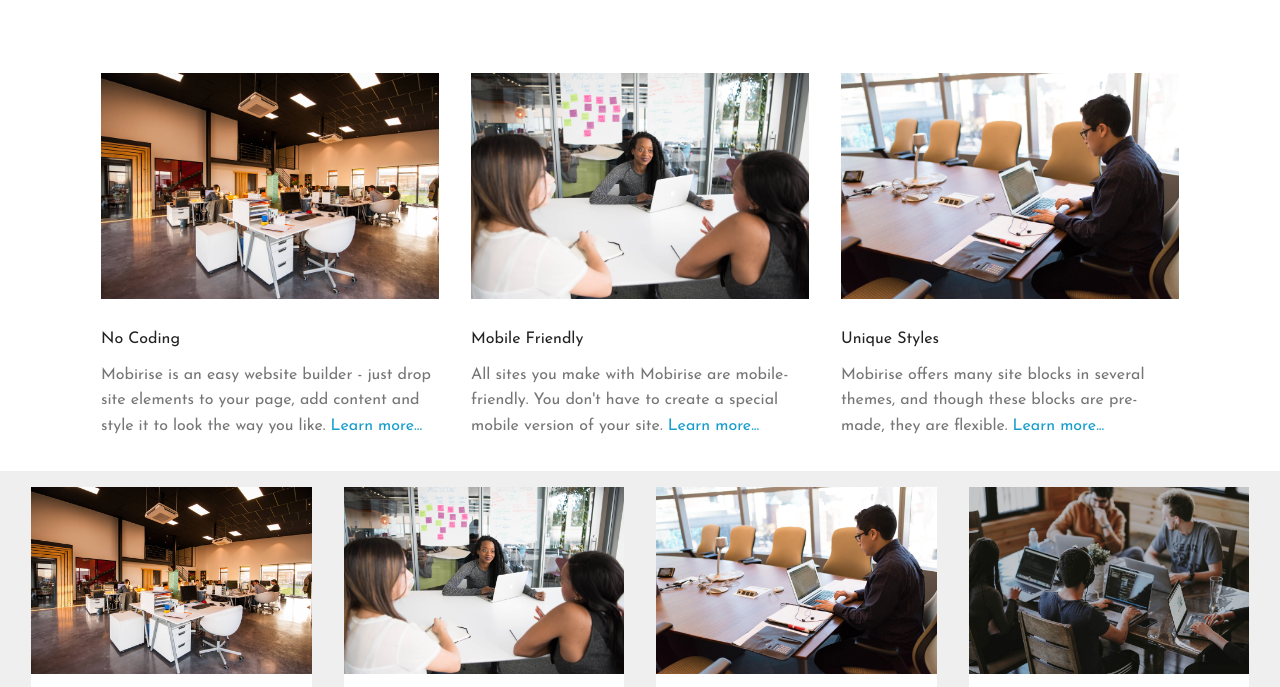
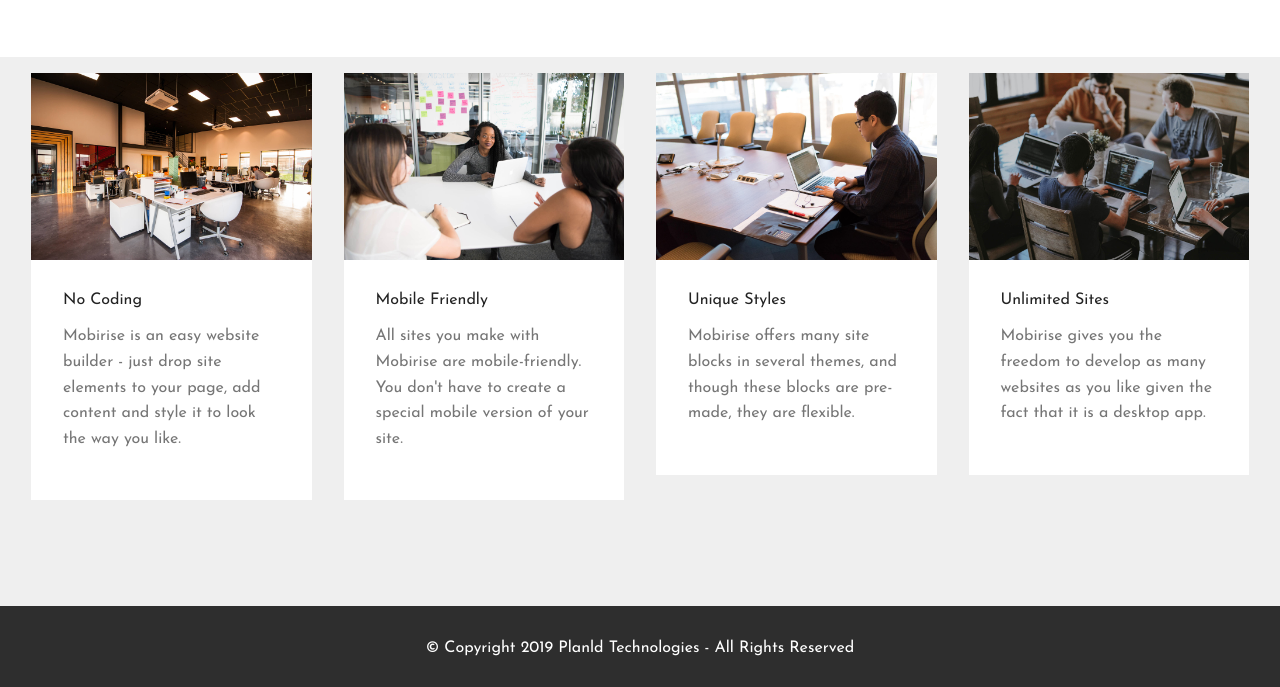
Before and after one commit to planld/planld.github.io, a plain HTML site: page blog.html in a window 1280 px wide. Shown: the part 265-952 px from the top of the page. Drawn offline with Linux system fonts and the light colour scheme.

Commit message:
create github pages

```diff
--- a/assets/mobirise/css/mbr-additional.css
+++ b/assets/mobirise/css/mbr-additional.css
@@ -1950,26 +1950,6 @@ section.lazy-placeholder:after {
 .cid-rJQ6UGlKqB .mbr-section-subtitle {
   color: #767676;
 }
-.cid-rJQa6GpHzZ {
-  padding-top: 0px;
-  padding-bottom: 0px;
-  background-color: #ffffff;
-}
-.cid-rJQa6GpHzZ h4 {
-  font-weight: 500;
-  margin-bottom: 0;
-  text-align: left;
-}
-.cid-rJQa6GpHzZ p {
-  color: #767676;
-  text-align: left;
-}
-.cid-rJQa6GpHzZ .card-box {
-  padding-top: 2rem;
-}
-.cid-rJQa6GpHzZ .card-wrapper {
-  height: 100%;
-}
 .cid-rJQ7w9GzSR {
   padding-top: 0px;
   padding-bottom: 90px;
@@ -2010,3 +1990,8 @@ section.lazy-placeholder:after {
     -webkit-flex: 0 0 20%;
   }
 }
+.cid-rJQoQQaslw {
+  padding-top: 30px;
+  padding-bottom: 30px;
+  background-color: #2e2e2e;
+}
--- a/blog.html
+++ b/blog.html
@@ -79,7 +79,7 @@
     </nav>
 </section>
 
-<section class="engine"><a href="https://mobirise.info">Mobirise</a></section><section class="mbr-section content4 cid-rJQ6UGlKqB" id="content4-d">
+<section class="engine"><a href="https://mobirise.info/d">site maker</a></section><section class="mbr-section content4 cid-rJQ6UGlKqB" id="content4-d">
 
 
 
@@ -93,67 +93,6 @@
                 </h3>
 
             </div>
-        </div>
-    </div>
-</section>
-
-<section class="features2 cid-rJQa6GpHzZ" id="features2-i">
-
-
-
-
-
-    <div class="container">
-        <div class="media-container-row">
-            <div class="card p-3 col-12 col-md-6 col-lg-4">
-                <div class="card-wrapper">
-                    <div class="card-img">
-                        <img src="assets/images/background1.jpg" alt="Mobirise">
-                    </div>
-                    <div class="card-box">
-                        <h4 class="card-title pb-3 mbr-fonts-style display-7">
-                            No Coding
-                        </h4>
-                        <p class="mbr-text mbr-fonts-style display-7">
-                            Mobirise is an easy website builder - just drop site elements to your page, add content and style it to look the way you like. <a href="https://mobirise.co">Learn more...</a>
-                        </p>
-                    </div>
-                </div>
-            </div>
-
-            <div class="card p-3 col-12 col-md-6 col-lg-4">
-                <div class="card-wrapper">
-                    <div class="card-img">
-                        <img src="assets/images/background2.jpg" alt="Mobirise">
-                    </div>
-                    <div class="card-box ">
-                        <h4 class="card-title pb-3 mbr-fonts-style display-7">
-                            Mobile Friendly
-                        </h4>
-                        <p class="mbr-text mbr-fonts-style display-7">
-                            All sites you make with Mobirise are mobile-friendly. You don't have to create a special mobile version of your site. <a href="https://mobirise.co">Learn more...</a>
-                        </p>
-                    </div>
-                </div>
-            </div>
-
-            <div class="card p-3 col-12 col-md-6 col-lg-4">
-                <div class="card-wrapper">
-                    <div class="card-img">
-                        <img src="assets/images/background3.jpg" alt="Mobirise">
-                    </div>
-                    <div class="card-box">
-                        <h4 class="card-title pb-3 mbr-fonts-style display-7">
-                            Unique Styles
-                        </h4>
-                        <p class="mbr-text mbr-fonts-style display-7">
-                            Mobirise offers many site blocks in several themes, and though these blocks are pre-made, they are flexible. <a href="https://mobirise.co">Learn more...</a>
-                        </p>
-                    </div>
-                </div>
-            </div>
-
-
         </div>
     </div>
 </section>
@@ -234,6 +173,23 @@
     </div>
 </section>
 
+<section once="footers" class="cid-rJQoQQaslw" id="footer6-k">
+
+
+
+
+
+    <div class="container">
+        <div class="media-container-row align-center mbr-white">
+            <div class="col-12">
+                <p class="mbr-text mb-0 mbr-fonts-style display-7">
+                    © Copyright 2019 Planld Technologies - All Rights Reserved
+                </p>
+            </div>
+        </div>
+    </div>
+</section>
+
 
   <script src="assets/web/assets/jquery/jquery.min.js"></script>
   <script src="assets/popper/popper.min.js"></script>
```
Also changed, not shown: index.html (+2 -2 lines), 1 other file.
